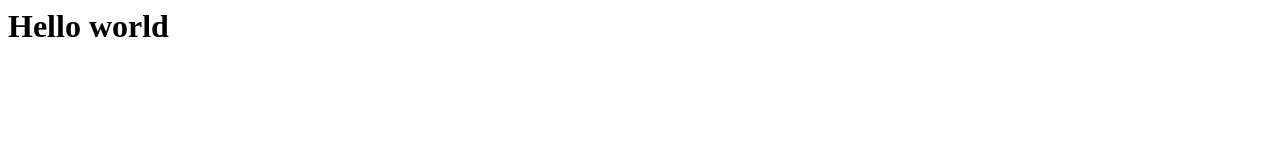
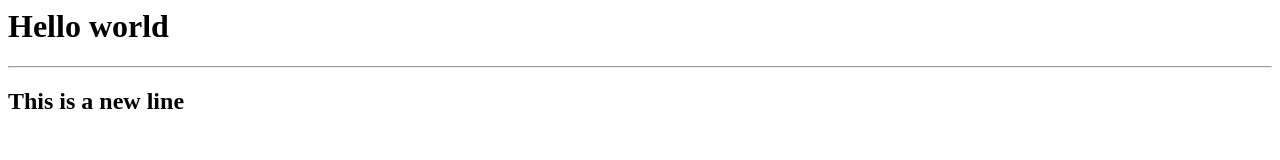
Before and after one commit to righder/testRepository1234, a plain HTML site: page index.html in a window 1280 px wide. Drawn offline with Linux system fonts and the light colour scheme.

Commit message:
second commit

```diff
--- a/index.html
+++ b/index.html
@@ -1 +1,3 @@
 <h1>Hello world</h1>
+<hr>
+<h2>This is a new line</h2>
```
